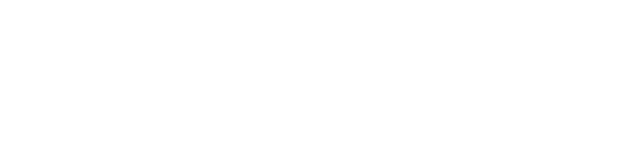
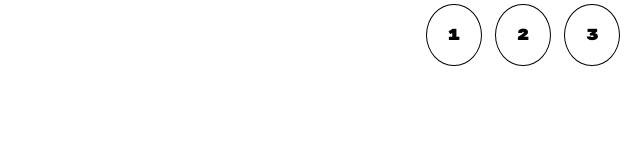
Before and after one commit to Ari88anna/htmlcss-shoes, a plain HTML site: page index.html in a window 1280 px wide. Shown: the whole page, without its empty margins (640-1280 px from the left). Drawn offline with Linux system fonts and the light colour scheme.

Commit message:
aggiunto button in alto a destra

```diff
--- a/css/style.css
+++ b/css/style.css
@@ -5,6 +5,31 @@
     box-sizing: border-box;
   }
 /* fine reset */
+
+/* common parts */
 body{
     font-family: 'Rubik Mono One', sans-serif;
 }
+/* fine common parts */
+
+/* top right buttons */
+
+.buttons{
+    position:fixed;
+    top:20px;
+    right: 20px;;
+}
+
+.button{
+    width: 30px;
+    height:30px;
+    border: 1px solid black;
+    border-radius: 50%;
+    padding: 20px;
+    text-align: center;
+    line-height: 30px;
+}
+/* fine top right buttons */
+
+/* container */
+/* fine container */
--- a/index.html
+++ b/index.html
@@ -10,18 +10,23 @@
     <link href="https://fonts.googleapis.com/css2?family=Rubik+Mono+One&display=swap" rel="stylesheet">
 </head>
 <body>
-    <!-- top right button -->
-    <div class="top-button">
-        <header>
-            <div class="button"></div>
-        </header>
-    </div>
-    <!-- fine top right button -->
+    <!-- top right buttons -->
+    <header>
+            <div class="buttons">
+                <span class="button">1</span>
+                <span class="button">2</span>
+                <span class="button">3</span>
+            </div>
+    </header>
 
+    <!-- fine top right buttons -->
+
+    <!-- container -->
     <!-- first container -->
-    <div>
-        <div>
+    <div class="container">
+        <div class="shoes">
             <img src="" alt="">
+            <p></p>
         </div>
     </div>
     <!-- fine first container -->
@@ -32,6 +37,7 @@
     <!-- third container -->
     <!-- fine third container -->
 
+    <!-- fine container -->
 
 
 </body>
```
